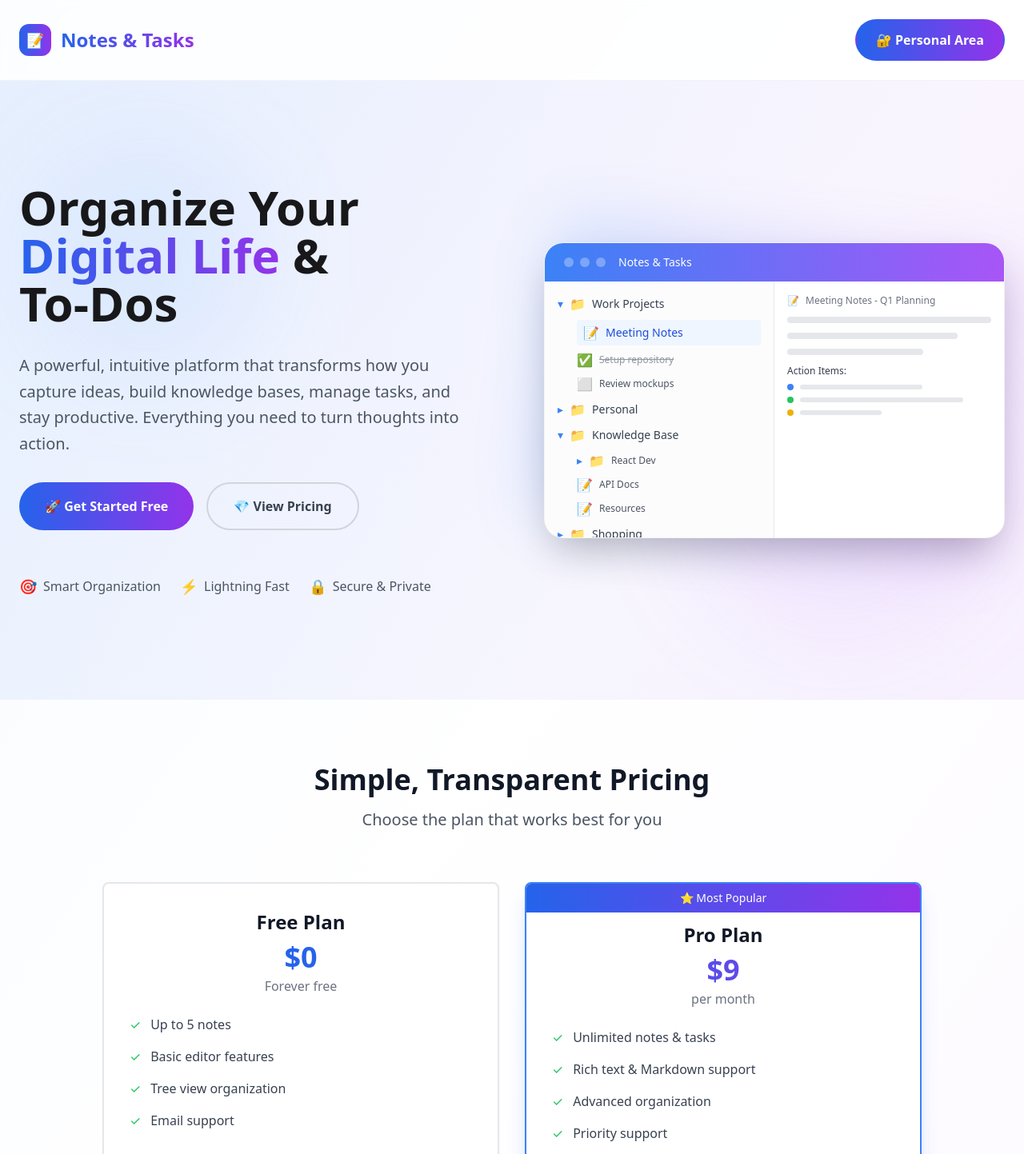
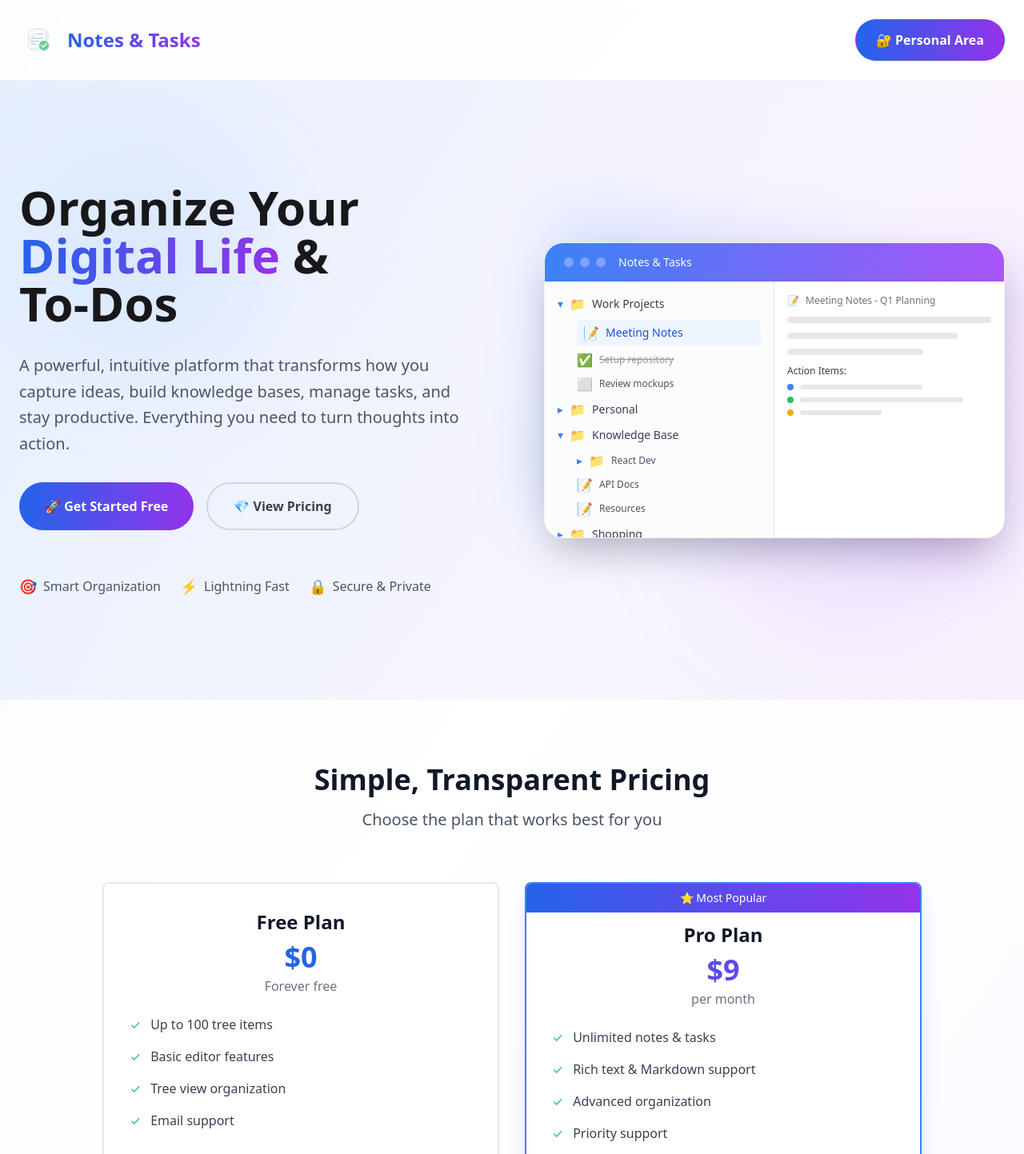
Before and after one commit to dushkin/My-Notes-and-Tasks, a React (Vite) app: page / in a window 1280 px wide. Shown: the top 1443 px of the page at 80% size. Built offline with nearby package versions, Linux system fonts and the light colour scheme.

Commit message:
Landing page logo adjusted

```diff
--- a/package.json
+++ b/package.json
@@ -1,8 +1,8 @@
 {
   "type": "module",
   "name": "my-notes-and-tasks-modern",
-  "version": "6.0.0",
-  "commitMessage": "Added a landing page",
+  "version": "6.0.1",
+  "commitMessage": "Landing page logo adjusted",
   "private": true,
   "license": "Licensed CC BY-ND 4.0. No derivatives allowed.",
   "scripts": {
--- a/src/components/LandingPage.jsx
+++ b/src/components/LandingPage.jsx
@@ -2,6 +2,7 @@ import React from 'react';
 import { motion } from 'framer-motion';
 import Button from './ui/button';
 import { Card, CardContent } from './ui/card';
+import logo from '../assets/logo_dual_48x48.png';
 
 export default function LandingPage({ onLogin, onSignup, currentUser }) {
   return (
@@ -10,9 +11,7 @@ export default function LandingPage({ onLogin, onSignup, currentUser }) {
       <header className="relative z-10 backdrop-blur-sm bg-white/80 border-b border-gray-200/50">
         <div className="flex justify-between items-center p-6 max-w-7xl mx-auto w-full">
           <div className="flex items-center space-x-3">
-            <div className="w-10 h-10 bg-gradient-to-r from-blue-600 to-purple-600 rounded-xl flex items-center justify-center">
-              <span className="text-white font-bold text-lg">📝</span>
-            </div>
+            <img src={logo} alt="Notes & Tasks Logo" className="w-15 h-15" />
             <h1 className="text-2xl font-bold bg-gradient-to-r from-blue-600 to-purple-600 bg-clip-text text-transparent">
               Notes & Tasks
             </h1>
@@ -283,7 +282,7 @@ export default function LandingPage({ onLogin, onSignup, currentUser }) {
                         <div className="text-gray-500">Forever free</div>
                       </div>
                       <ul className="space-y-4 mb-8">
-                        {['Up to 5 notes', 'Basic editor features', 'Tree view organization', 'Email support'].map((feature, index) => (
+                        {['Up to 100 tree items', 'Basic editor features', 'Tree view organization', 'Email support'].map((feature, index) => (
                           <li key={index} className="flex items-center space-x-3">
                             <span className="text-green-500">✓</span>
                             <span className="text-gray-700">{feature}</span>
```
Also changed, not shown: src/assets/logo_dual_48x48.png (added).
